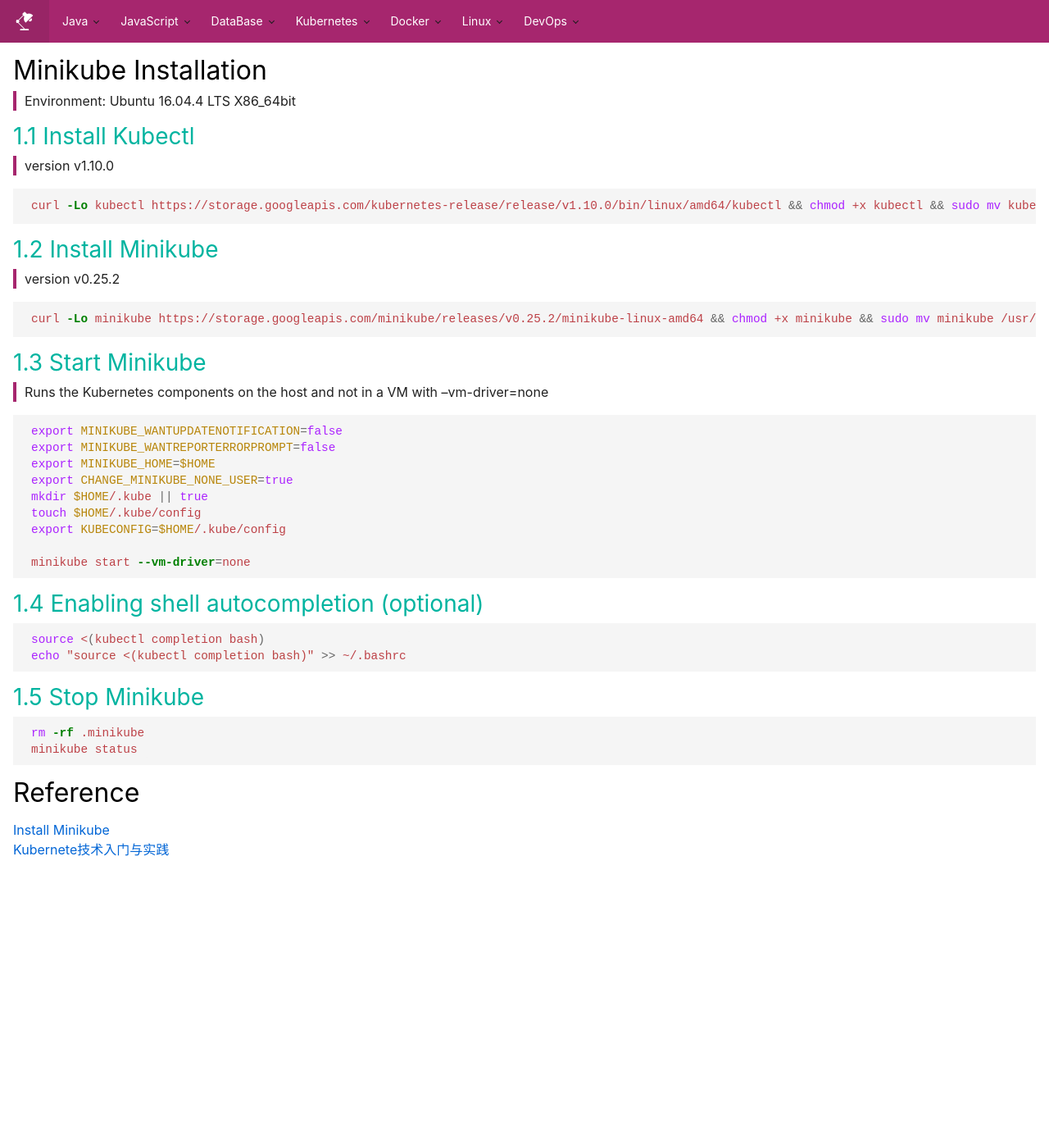
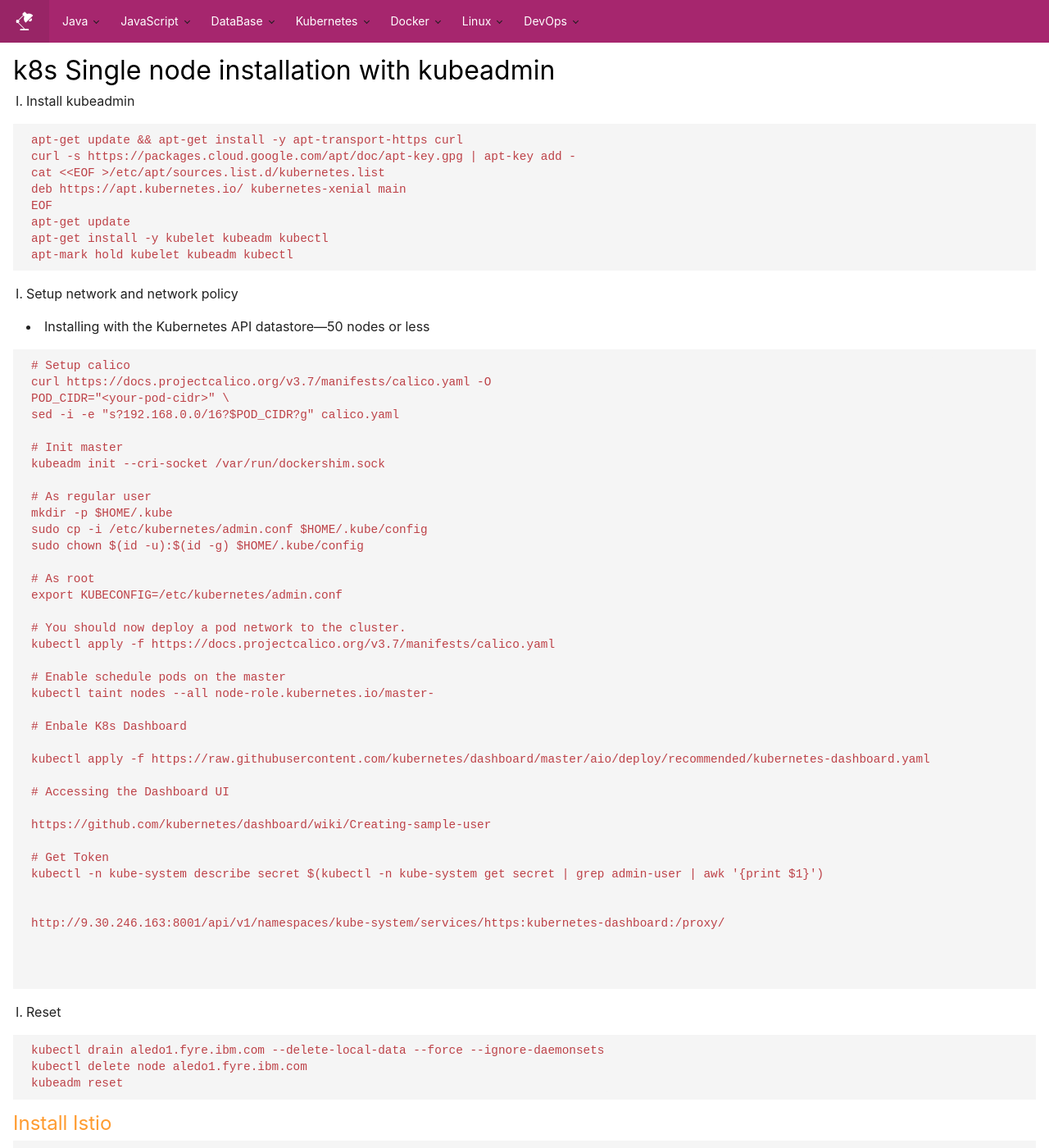
Before and after one commit to Evliess/evliess.github.io, a Jekyll site: the page built from _posts/2018-04-08-installation-kubernete.md, in a window 1280 px wide and 1400 px high. Shown: the whole window at 82% size. Built offline with Jekyll 4.4.1, drawn with Linux system fonts in a browser that asks for light colours; some web fonts are replaced; some of the changed text lies outside the part shown.

Commit message:
kubeadmin install k8s single node

````diff
--- a/_posts/2018-04-08-installation-kubernete.md
+++ b/_posts/2018-04-08-installation-kubernete.md
@@ -2,8 +2,93 @@
 layout: index
 title: "Minikube Installation"
 category: kubernetes
-date: 2018-04-28 15:17:55
+date: 2019-07-16 15:17:55
 ---
+
+# k8s Single node installation with kubeadmin
+
+1. Install kubeadmin
+
+```
+apt-get update && apt-get install -y apt-transport-https curl
+curl -s https://packages.cloud.google.com/apt/doc/apt-key.gpg | apt-key add -
+cat <<EOF >/etc/apt/sources.list.d/kubernetes.list
+deb https://apt.kubernetes.io/ kubernetes-xenial main
+EOF
+apt-get update
+apt-get install -y kubelet kubeadm kubectl
+apt-mark hold kubelet kubeadm kubectl
+```
+2. Setup network and network policy
+
+- Installing with the Kubernetes API datastore—50 nodes or less
+
+```
+# Setup calico
+curl https://docs.projectcalico.org/v3.7/manifests/calico.yaml -O
+POD_CIDR="<your-pod-cidr>" \
+sed -i -e "s?192.168.0.0/16?$POD_CIDR?g" calico.yaml
+
+# Init master
+kubeadm init --cri-socket /var/run/dockershim.sock
+
+# As regular user
+mkdir -p $HOME/.kube
+sudo cp -i /etc/kubernetes/admin.conf $HOME/.kube/config
+sudo chown $(id -u):$(id -g) $HOME/.kube/config
+
+# As root
+export KUBECONFIG=/etc/kubernetes/admin.conf
+
+# You should now deploy a pod network to the cluster.
+kubectl apply -f https://docs.projectcalico.org/v3.7/manifests/calico.yaml
+
+# Enable schedule pods on the master
+kubectl taint nodes --all node-role.kubernetes.io/master-
+
+# Enbale K8s Dashboard
+
+kubectl apply -f https://raw.githubusercontent.com/kubernetes/dashboard/master/aio/deploy/recommended/kubernetes-dashboard.yaml
+
+# Accessing the Dashboard UI
+
+https://github.com/kubernetes/dashboard/wiki/Creating-sample-user
+
+# Get Token
+kubectl -n kube-system describe secret $(kubectl -n kube-system get secret | grep admin-user | awk '{print $1}')
+
+
+http://9.30.246.163:8001/api/v1/namespaces/kube-system/services/https:kubernetes-dashboard:/proxy/
+
+
+
+```
+3. Reset
+
+```
+kubectl drain aledo1.fyre.ibm.com --delete-local-data --force --ignore-daemonsets
+kubectl delete node aledo1.fyre.ibm.com
+kubeadm reset
+```
+
+
+### Install Istio
+
+```
+curl -L https://git.io/getLatestIstio | ISTIO_VERSION=1.1.7 sh -
+cd istio-1.1.7
+export PATH=$PWD/bin:$PATH
+
+for i in install/kubernetes/helm/istio-init/files/crd*yaml; do kubectl apply -f $i; done
+kubectl apply -f install/kubernetes/istio-demo.yaml
+
+```
+*Q&A*
+
+Q|A
+---|---
+kubeadm [ERROR Swap]: running with swap on is not supported. Please disable swap| ```swapoff -a```
+
 
 # Minikube Installation
 
````
